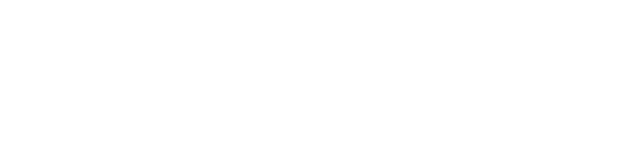
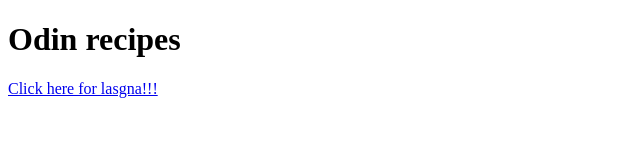
Before and after one commit to adamhaouam/odin-recipes, a plain HTML site: page index.html in a window 1280 px wide. Shown: the whole page, without its empty margins (0-640 px from the left). Drawn offline with Linux system fonts and the light colour scheme.

Commit message:
update index.html
include link to odin-recipes/lasagna.html

```diff
--- a/index.html
+++ b/index.html
@@ -6,6 +6,8 @@
     <title>Odin Recipes</title>
 </head>
 <body>
+    <h1>Odin recipes</h1>
+    <a href="odin-recipes/lasagna.html">Click here for lasgna!!!</a>
 
 </body>
 </html>
```
